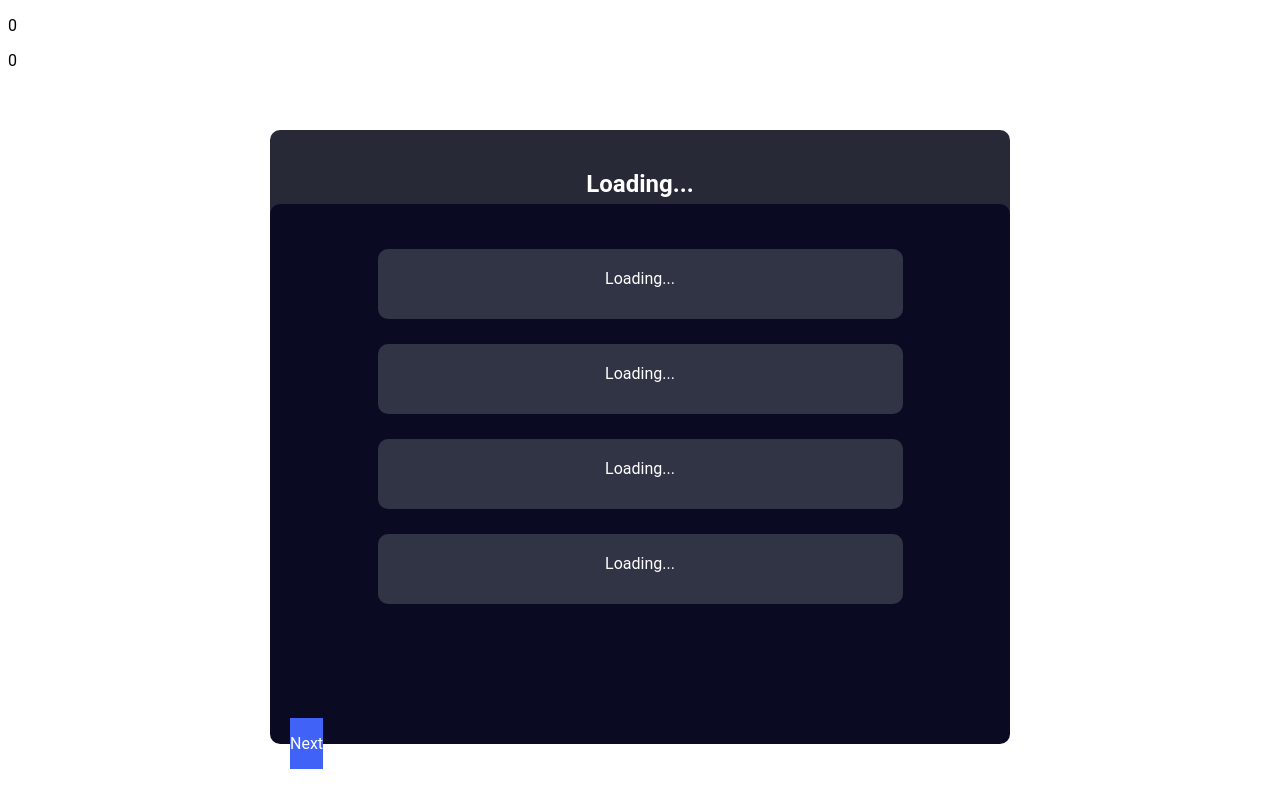
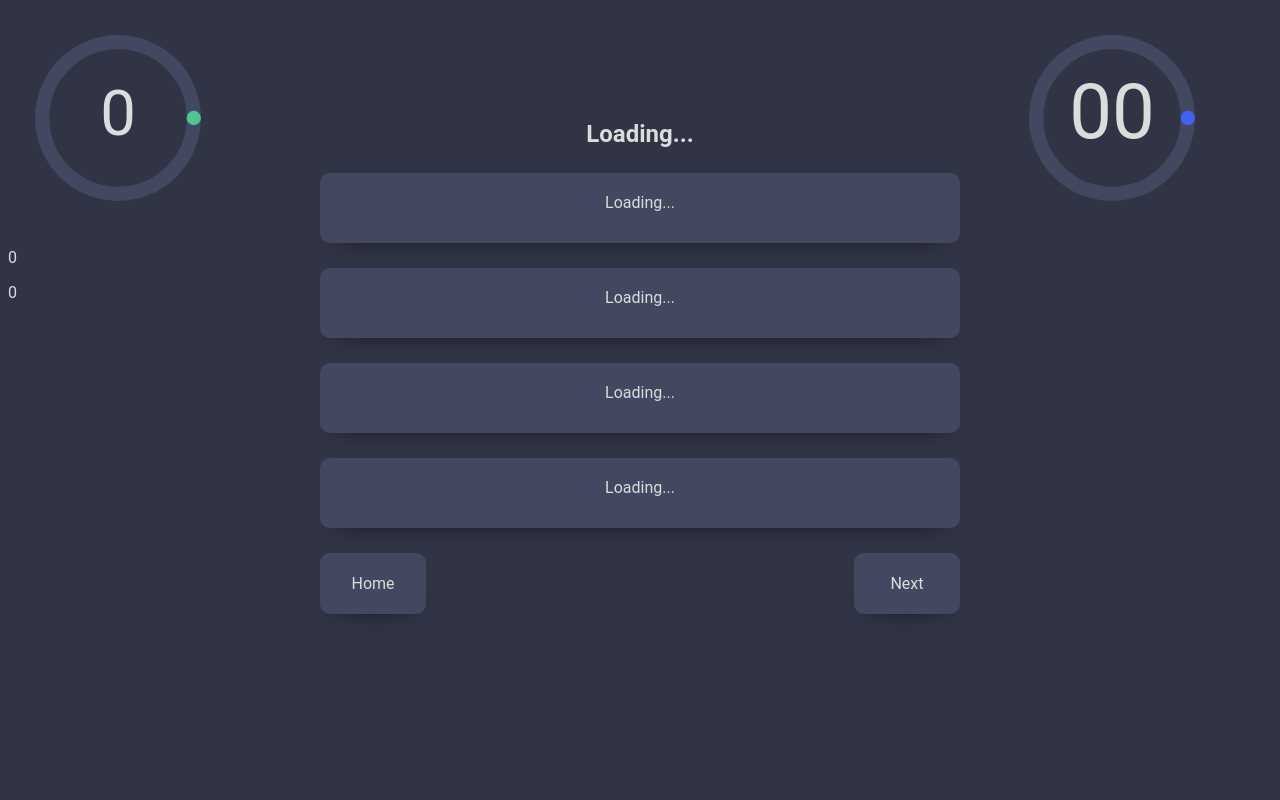
Before and after one commit to gavin-robey/quiz, a Django app: page /questions/ in a window 1280 px wide. Run offline with Django 4.2, Linux system fonts and the light colour scheme.

Commit message:
worked on UI for main quiz component and added a timer and score counter

```diff
--- a/quizApp/static/quizApp/index.js
+++ b/quizApp/static/quizApp/index.js
@@ -30,8 +30,8 @@ function getQuizAPI(url){
         }
 
         // // change this to a post request so that data is not in the url
-        // var triviaDataJSON = encodeURIComponent(JSON.stringify(triviaData));
-        // location.href=`/questions?index=0&data=${triviaDataJSON}/`;
+        var triviaDataJSON = encodeURIComponent(JSON.stringify(triviaData));
+        location.href=`/questions?index=0&data=${triviaDataJSON}/`;
     })
     .catch(error => console.log(error));
 }
--- a/quizApp/static/quizApp/style.css
+++ b/quizApp/static/quizApp/style.css
@@ -1,72 +1,135 @@
 .answerContainer{
 	text-align: center;
+	width: 50%;
+	height: 600px;
 	justify-content: center;
-	width: 700px;
-	height: 500px;
-	border-radius: 10px;
-	background-color: #272936;
-	color: white;
 	position: absolute;
 	top: 50%;
 	left: 50%;
 	transform: translate(-50%,-50%);
-	padding: 20px;
-	box-shadow: #272936;
+}
+
+.question{
+	margin-bottom: 50px;
 }
 
 .option{
+	box-shadow: 0 12px 24px -20px #000;
 	padding: 20px 0;
-	width: 75%;
 	height: 30px;
 	margin: auto;
 	margin-top: 25px;
-	background-color: #313445;
+	background-color: #434861;
 	border-radius: 10px;
-}
-
-.button{
-	font-size: large;
-	color: white;
-	text-align: center;
-	padding: 20px 0;
-	margin: auto;
-	margin-top: 30px;
-	background-color: #233eb5;
-	box-shadow: #fdfdfd;
-	width: 100px;
-	height: 100px;
-	border-radius: 10px;
-}
-
-#button{
-	position: absolute;
-	margin-top: 500px;
-	background-color: #4062F6;
 }
 
 .option:hover{
 	background-color: #4062F6;
 }
 
-.answerForm{
-	margin-top: 10%;
+.box{
+	display: inline-block;
+	padding: 10px;
+	border-radius: 10px;
+}
+
+.box:hover{
+	box-shadow: 0 12px 24px -20px #000;
+}
+
+#timer{
+	float: right;
+	margin-right: 50px;
+}
+
+#homeButton{
+	float: left;
+	box-shadow: 0 12px 24px -20px #000;
+}
+
+#homeButton:hover{
+	background-color: #4062F6;
+}
+
+#nextButton{
+	box-shadow: 0 12px 24px -20px #000;
+	float: right;
+}
+
+.button{
 	text-align: center;
-	justify-content: center;
-	width: 700px;
-	height: 500px;
+	padding: 5px;
+	width: 15%;
+	margin: auto;
+	margin-top: 25px;
+	background-color: #434861;
 	border-radius: 10px;
-	background-color: #272936;
-	color: white;
-	position: absolute;
-	top: 50%;
-	left: 50%;
-	transform: translate(-50%,-50%);
-	padding: 20px;
-	box-shadow: #272936;
-	position: absolute;
-    background-color:#0a0a23;
 }
 
 body{
+	color: rgb(220, 220, 220);
+	background-color: #313445;
 	font-family: 'Roboto', sans-serif;
 }
+
+circle {
+	box-shadow: 0 12px 24px -20px #000;
+	transition: all 1s linear;
+}
+
+#c1{
+	box-shadow: 0 12px 24px -20px #000;
+	transition: all 1s linear;
+	stroke: #434861;
+	stroke-width: 3;
+	stroke-linecap: round;
+	fill: transparent;
+}
+
+#c2 {
+	box-shadow: 0 12px 24px -20px #000;
+	transition: all 1s linear;
+	stroke: #4062F6;
+	stroke-width: 3;
+	stroke-linecap: round;
+	fill: transparent;
+}
+
+#counterText {
+	fill: rgb(220, 220, 220);
+	-webkit-animation: heartBeat 1s infinite;
+	animation: heartBeat 1s infinite;
+}
+
+#points{
+	fill: rgb(220, 220, 220);
+}
+
+.circular-chart {
+	display: block;
+	margin: 10px auto;
+	max-width: 200px;
+	max-height: 200px;
+}
+
+.circle {
+	stroke: #4CC790;
+	fill: none;
+	stroke-width: 3;
+	stroke-linecap: round;
+	animation: progress 1s ease-in backwards;
+}
+
+.circle2{
+	stroke: #434861;
+	fill: transparent;
+	stroke-width: 3;
+	stroke-linecap: round;
+	animation: progress 1s ease-in backwards;
+}
+
+@keyframes progress {
+	0% {
+		stroke-dasharray: 0 100;
+	}
+}
--- a/quizApp/templates/quizApp/question.html
+++ b/quizApp/templates/quizApp/question.html
@@ -9,26 +9,51 @@
     <title>{{data.question}}</title>
 </head>
 <body>
+    <div class="box" id="timer">
+        <svg width="200px" height="200px" viewBox="0 0 42 42" class="donut">
+            <circle id="c1" cx="21" cy="21" r="15.91549430918954" stroke-dasharray="100 0" stroke-dashoffset="100"></circle>
+            <circle id="c2" cx="21" cy="21" r="15.91549430918954" stroke-dasharray="0 100" stroke-dashoffset="0"></circle>
+            <g class="chart-text">
+                <text x="50%" y="50%" dominant-baseline="middle" text-anchor="middle" id="counterText">00</text>
+            </g>
+        </svg>
+    </div>
+
+    <div class="box" id="pointCounter">
+        <svg width="200px" height="200px" viewBox="0 0 42 42" class="donut">
+            <circle class="circle2" id="counterBackground" cx="21" cy="21" r="15.91549430918954" stroke-dasharray="100, 100"/>
+            <circle class="circle" id="pointsCounter" cx="21" cy="21" r="15.91549430918954" stroke-dasharray="0, 100"/>
+            <g class="chart-text">
+                <text x="50%" y="50%" dominant-baseline="middle" text-anchor="middle" id="points" font-size="smaller">0</text>
+            </g>
+        </svg>
+    </div>
+
+
     <p id="correct">0</p>
     <p id="incorrect">0</p>
+
+
+
     <div class="answerContainer" id="answerContainer">
-        <h2 class="question" id="question">Loading...</h2>
-
-        <!-- Now is posting... Button styling still needs a little tweaking. Didn't have a lot of time but couldnt let you do the whole project;) -->
-        <form action="{% url 'resultsPage'  %}" method="post" class="answerForm">
-            {% csrf_token %}
-            <p class="option" id="1" onclick="select(event)">Loading...</p>
-            <p class="option" id="2" onclick="select(event)">Loading...</p>
-            <p class="option" id="3" onclick="select(event)">Loading...</p>
-            <p class="option" id="4" onclick="select(event)">Loading...</p>
-            <!-- <input class="button" type="submit" value="Submit" style="width: 100px; height: 50px; padding: 20px" id="button"> -->
-        </form>
-
-        <div id="button">
-            <p>Next</p>
+        <h2 id="question">Loading...</h2>
+        <p class="option" id="option1" onclick="select(event)">Loading...</p>
+        <p class="option" id="option2" onclick="select(event)">Loading...</p>
+        <p class="option" id="option3" onclick="select(event)">Loading...</p>
+        <p class="option" id="option4" onclick="select(event)">Loading...</p>
+        <div id="homeButton" onclick="history.back()" class="button">
+            <p>Home</p>
+        </div>
+        <div id="nextButton" class="button">
+            <p id="nextButtonText">Next</p>
         </div>
     </div>
+
+
     <script>
+        let nextButton = document.getElementById('nextButton');
+        let homeButton = document.getElementById('homeButton');
+        let points = 0;
         let counter = 1; // starts at one because the initial page creation calls beginQuiz(0)
         let correctCount = 0;
         let incorrectCount = 0;
@@ -43,30 +68,6 @@
             getQuizAPI(`https://the-trivia-api.com/api/questions?categories=${"{{category}}"}&limit=10&difficulty=${"{{difficulty}}"}`);
         }
 
-        // Keeps track of which option was selected
-        function select(event){
-            if(selected !== undefined){
-                document.getElementById(selected).style.backgroundColor = '#313445';
-            }
-            selected = event.target.id;
-            event.currentTarget.style.backgroundColor = "#4062F6";
-            console.log(selected);
-        }
-
-        // verifies if questions are correct and adds these values to a total
-        function isCorrect(){
-            if(selected === undefined){
-                return;
-            }
-            if(document.getElementById(selected).textContent === correctAnswer){
-                correctCount++;
-                document.getElementById('correct').textContent = correctCount;
-            }else{
-                incorrectCount++;
-                document.getElementById('incorrect').textContent = incorrectCount;
-            }
-        }
-
         function getQuizAPI(url){
             fetch(url)
             .then(response => response.json())
@@ -75,39 +76,113 @@
                 for(question of json){
                     triviaData.push(question);
                 }
-                beginQuiz(0);
+                startTimer("{{quizLength}}" * 3);
+                loadQuiz(0);
                 quizLoop();
             })
             .catch(error => console.log(error));
         }
 
+        function loadQuiz(index){
+            let data = triviaData[index];
+            correctAnswer = data.correctAnswer;
+            document.getElementById('question').textContent = data.question;
+            document.getElementById('option1').textContent = data.correctAnswer;
+            document.getElementById('option2').textContent = data.incorrectAnswers[0];
+            document.getElementById('option3').textContent = data.incorrectAnswers[1];
+            document.getElementById('option4').textContent = data.incorrectAnswers[2];
+        }
+
         // Each time next is clicked,
         function quizLoop(){
-            let nextButton = document.getElementById('button');
             nextButton.addEventListener('click', () =>{
+
+                document.getElementById(selected).style.backgroundColor = "#434861";
+                nextButton.style.backgroundColor = "#434861";
                 if(counter < (triviaData.length - 1)){
+                    quizCounter();
+                }else if(counter === (triviaData.length - 1)){
+                    quizCounter();
+                    document.getElementById('nextButtonText').textContent = "Results";
+                }else{
+                    // go to results page here
                     isCorrect();
-                    beginQuiz(counter);
-                    counter++;
-                }else if(counter === (triviaData.length - 1)){
-                    isCorrect();
-                    beginQuiz(counter);
-                    document.getElementById('button').textContent = "Results";
-                    counter++;
-                }else{
-                    console.log("went to the results page");
+                    alert("total correct amount: " + correctCount)
+                    // window.history.pushState("results","results/");
                 }
             });
         }
 
-        function beginQuiz(index){
-            let data = triviaData[index];
-            correctAnswer = data.correctAnswer;
-            document.getElementById('question').textContent = data.question;
-            document.getElementById('1').textContent = data.correctAnswer;
-            document.getElementById('2').textContent = data.incorrectAnswers[0];
-            document.getElementById('3').textContent = data.incorrectAnswers[1];
-            document.getElementById('4').textContent = data.incorrectAnswers[2];
+        function quizCounter(){
+            isCorrect();
+            count();
+            selected = undefined;
+            loadQuiz(counter);
+            counter++;
+        }
+
+        // Keeps track of which answer was selected
+        function select(event){
+            console.log("previously selected item: " + selected)
+            if(selected !== undefined){
+                document.getElementById(selected).style.backgroundColor = '#434861';
+            }
+            selected = event.target.id;
+            event.currentTarget.style.backgroundColor = "#4062F6";
+            nextButton.style.backgroundColor = "#4062F6";
+        }
+
+        // verifies if questions are correct and adds these values to a total
+        function isCorrect(){
+            if(selected === undefined){ return; }
+            if(document.getElementById(selected).textContent === correctAnswer){
+                correctCount++;
+                points += 100;
+                document.getElementById('points').textContent = points;
+                document.getElementById('correct').textContent = correctCount;
+            }else{
+                incorrectCount++;
+                points -= 50;
+                document.getElementById('points').textContent = points;
+                document.getElementById('incorrect').textContent = incorrectCount;
+            }
+        }
+
+        function startTimer(duration) {
+            var timeout = setTimeout(function () {
+                var time = duration;
+                var i = 1;
+                var k = ((i/duration) * 100);
+                var l = 100 - k;
+                i++;
+                document.getElementById("c1").style.strokeDasharray = [l,k];
+                document.getElementById("c2").style.strokeDasharray = [k,l];
+                document.getElementById("c1").style.strokeDashoffset = l;
+                document.getElementById("counterText").innerHTML = duration;
+                var interval = setInterval(function() {
+                    if (i > time) {
+                        clearInterval(interval);
+                        clearTimeout(timeout);
+                        return;
+                    }
+                    k = ((i/duration) * 100);
+                    l = 100 - k;
+                    document.getElementById("c1").style.strokeDasharray = [l,k];
+                    document.getElementById("c2").style.strokeDasharray = [k,l];
+                    document.getElementById("c1").style.strokeDashoffset = l;
+                    console.log(k, l);
+                    document.getElementById("counterText").innerHTML = (duration +1)-i;
+                    points -= (5 + incorrectCount);
+                    document.getElementById('points').textContent = points;
+                    i++;
+                    count();
+                }, 1000);
+            },0);
+        }
+
+        function count(){
+            let percentage = (points / 1000) * 100;
+            document.getElementById('pointsCounter').style.strokeDasharray = [percentage, 100];
         }
     </script>
 </body>
```
